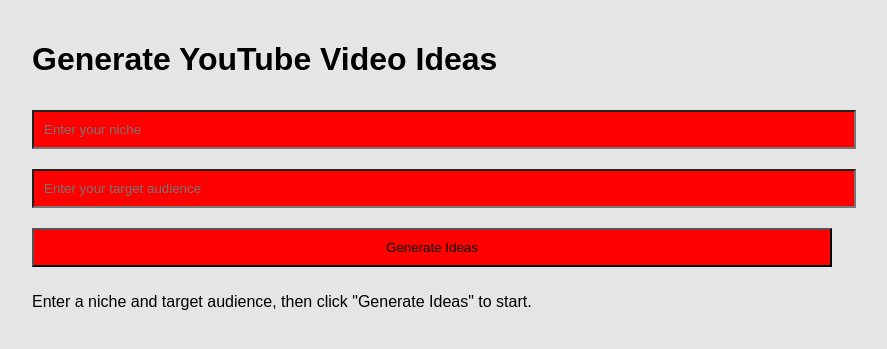
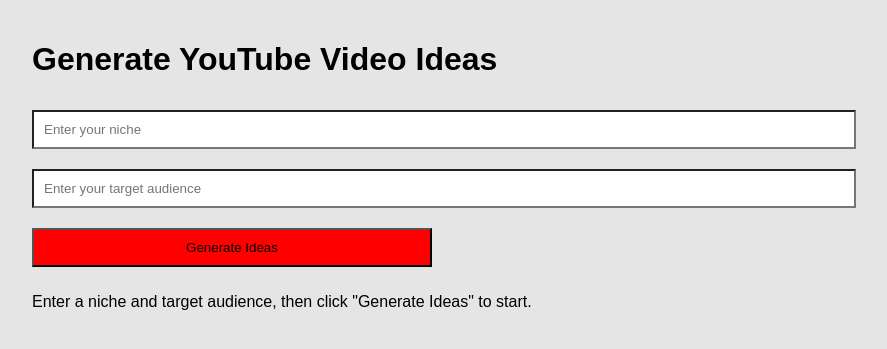
Before and after one commit to jackforgothispassword/AI-Content-Calendar, a Flask app: page / in a window 1280 px wide. Shown: the top 349 px of the page, without its empty margins (208-1095 px from the left). Run offline with Flask 3, Linux system fonts and the light colour scheme.

Commit message:
color changes

```diff
--- a/templates/index.html
+++ b/templates/index.html
@@ -11,10 +11,16 @@
             padding: 20px;
             background-color: #e5e5e5; /* YT Light gray background */
         }
-        input[type="text"], input[type="submit"] {
+        input[type="text"] {
             padding: 10px;
             margin: 10px 0;
             width: 100%;
+            background-color: #ffffff; /* white background */
+        }
+        input[type="submit"] {
+            padding: 10px;
+            margin: 10px 0;
+            width: 50%;
             background-color: #ff0000; /* YT red background */
         }
         ol {
```
